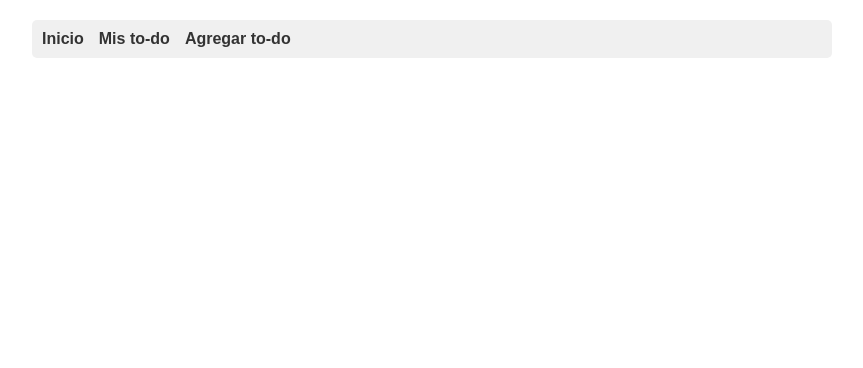
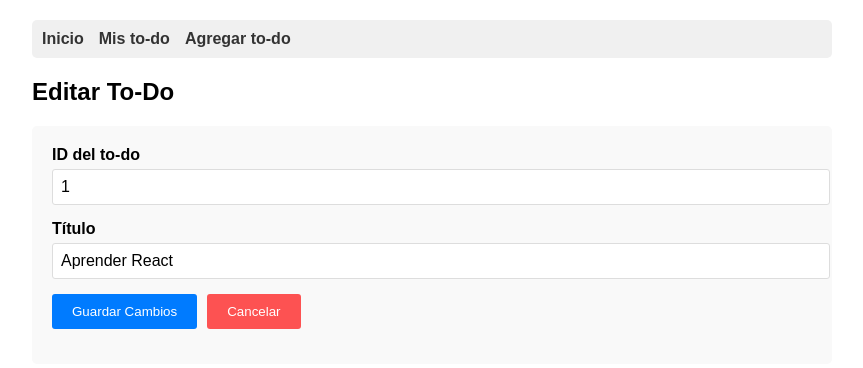
Before and after one commit to asebasg/todo-basic, a React (Create React App) app: page /todos/edit/1 in a window 1280 px wide. Shown: the top 368 px of the page, without its empty margins (208-1071 px from the left). Built offline with nearby package versions, Linux system fonts and the light colour scheme; data requests are answered from the project's data file.

Commit message:
feat: componente EditTodo funcional.

```diff
--- a/src/App.css
+++ b/src/App.css
@@ -118,3 +118,15 @@ li button {
 li button:hover {
   background: #c82333;
 }
+
+.edit-button {
+  background: rgba(0, 0, 255, 0.712);
+}
+
+.edit-button:hover {
+  background: rgb(0, 0, 255);
+}
+
+.todo-id {
+  pointer-events: none;
+}
--- a/src/App.js
+++ b/src/App.js
@@ -3,6 +3,7 @@ import { BrowserRouter as Router, Routes, Route, Link } from "react-router-dom";
 import Home from "./components/Home";
 import TodoList from "./components/TodoList";
 import AddTodo from "./components/AddTodo";
+import EditTodo from "./components/EditTodo";
 import "./App.css";
 
 function App() {
@@ -21,6 +22,7 @@ function App() {
           <Route path="/" element={<Home />} />
           <Route path="/todos" element={<TodoList />} />
           <Route path="/add" element={<AddTodo />} />
+          <Route path="/todos/edit/:id" element={<EditTodo />} />
         </Routes>
       </div>
     </Router>
--- /dev/null
+++ b/src/components/EditTodo.js
@@ -0,0 +1,111 @@
+import React, { useState, useEffect } from "react";
+import { useNavigate, useParams } from "react-router-dom";
+
+function EditTodo() {
+  // Estado del formulario
+  const [title, setTitle] = useState("");
+  const { id } = useParams();
+  const [loading, setLoading] = useState(false);
+  const navigate = useNavigate();
+
+  // Cargar datos actuales del to-do al montar el componente
+  useEffect(() => {
+    const fetchTodo = async () => {
+      try {
+        console.log("Fetching to-do with ID:", id);
+        const response = await fetch(`http://localhost:3001/todos/${id}`);
+        if (response.ok) {
+          const data = await response.json();
+          console.log("To-do data received:", data);
+          setTitle(data.title);
+        } else {
+          alert("No se pudo cargar el to-do");
+          navigate("/todos");
+        }
+      } catch (error) {
+        console.error("Error fetching to-do:", error);
+        alert("Error de conexión");
+        navigate("/todos");
+      }
+    };
+    fetchTodo();
+  }, [id, navigate]);
+
+  // Edición del formulario
+  const editTodo = async (e) => {
+    e.preventDefault();
+
+    // Validación en caso de no existir título
+    if (!title.trim()) {
+      alert("Por favor, escribe un título");
+      return;
+    }
+
+    setLoading(true);
+
+    try {
+      const response = await fetch(`http://localhost:3001/todos/${id}`, {
+        method: "PATCH",
+        headers: {
+          "Content-Type": "application/json",
+        },
+        body: JSON.stringify({
+          title: title.trim(),
+        }),
+      });
+
+      if (response.ok) {
+        alert("El to-do fue editado con éxito");
+        navigate("/todos");
+      } else {
+        alert("Error al actualizar el to-do");
+      }
+    } catch (error) {
+      alert("Error de conexión");
+    } finally {
+      setLoading(false);
+    }
+  };
+
+  return (
+    <div>
+      <h2>Editar To-Do</h2>
+      <form onSubmit={editTodo}>
+        <div>
+          <label>ID del to-do</label>
+          <input
+            className="todo-id"
+            type="number"
+            value={id}
+            readOnly
+            disabled={loading}
+          />
+        </div>
+        <div>
+          <label>Título</label>
+          <input
+            type="text"
+            value={title}
+            onChange={(e) => setTitle(e.target.value)}
+            disabled={loading}
+          />
+        </div>
+        <div>
+          <button type="submit" disabled={loading}>
+            {loading ? "Guardando..." : "Guardar Cambios"}
+          </button>
+          <button
+            className="cancel-button"
+            type="button"
+            onClick={() => navigate("/todos")}
+            disabled={loading}
+          >
+            Cancelar
+          </button>
+        </div>
+      </form>
+    </div>
+  );
+}
+
+export default EditTodo;
--- a/src/components/TodoList.js
+++ b/src/components/TodoList.js
@@ -73,7 +73,7 @@ function TodoList() {
 
   const redirect = () => {
     navigate("/add");
-  }
+  };
 
   if (loading) {
     return <div>Cargando...</div>;
@@ -108,7 +108,9 @@ function TodoList() {
               >
                 {todo.title}
               </span>
-
+              <button className="edit-button" onClick={() => navigate(`edit/${todo.id}`)}>
+                Editar
+              </button>
               <button onClick={() => deleteTodo(todo.id)}>Eliminar</button>
             </li>
           ))}
```
